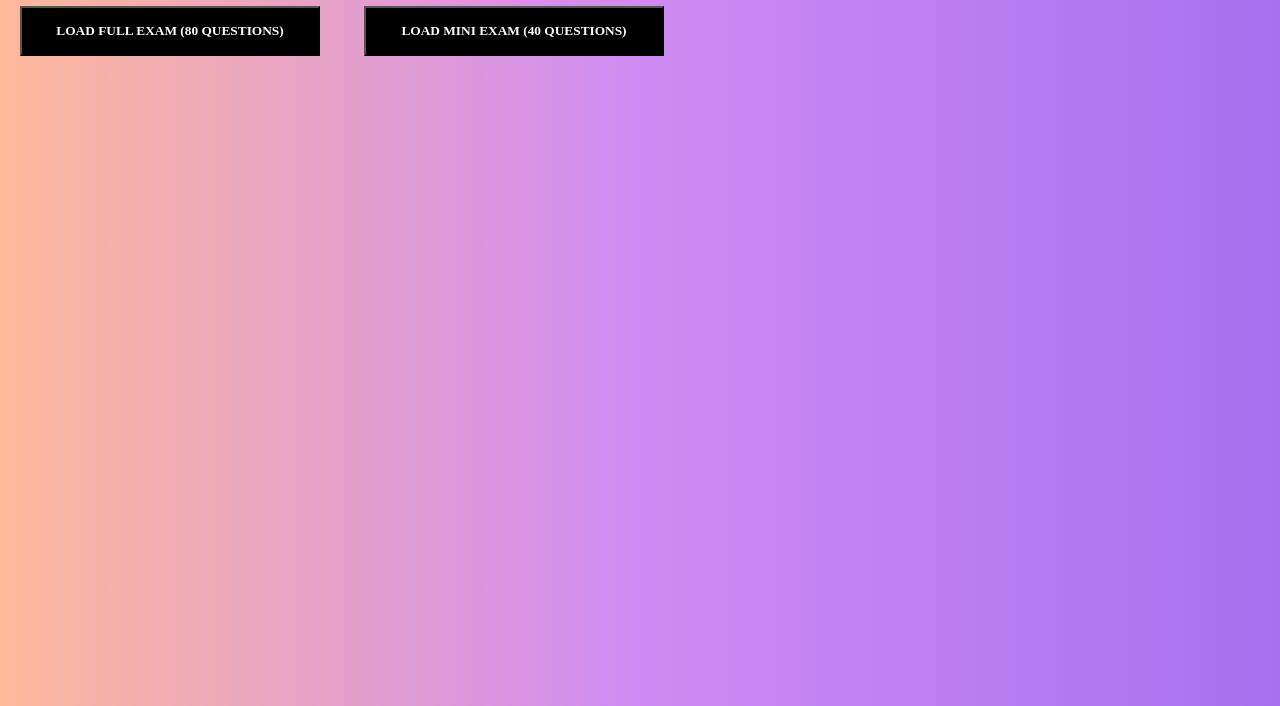
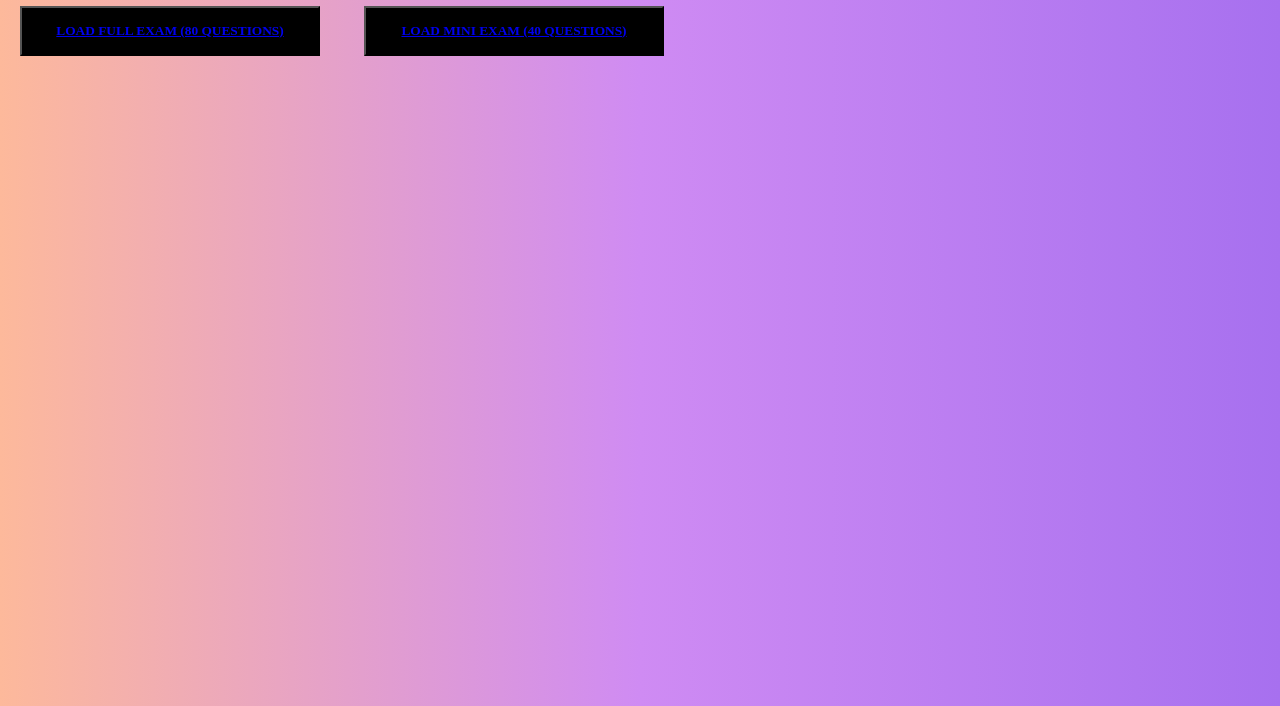
Before and after one commit to celidonnet/SAP_Certification, a website: page public/index.html in a window 1280 px wide. Shown: the part 94-800 px from the top of the page. Drawn offline with Linux system fonts and the light colour scheme; a web font is replaced by a local one.

Commit message:
Agregando etiquetas a a los buttons

```diff
--- a/public/index.html
+++ b/public/index.html
@@ -30,8 +30,8 @@
 </header>
 <body>
     <div class="buttons">
-        <button href="/public/questionPage.html" class="button" onclick="loadExam(80)"><strong>Load Full Exam (80 questions)</strong></button>
-        <button href="/public/questionPage.html" class="button" onclick="loadExam(40)"><strong>Load Mini Exam (40 questions)</strong></button>
+        <button class="button" onclick="loadExam(80)"><a href="/public/questionPage.html"><strong>Load Full Exam (80 questions)</strong></a></button>
+        <button class="button" onclick="loadExam(40)"><a href="/public/questionPage.html"><strong>Load Mini Exam (40 questions)</strong></a></button>
     </div>
 </body>
 </html>
```
